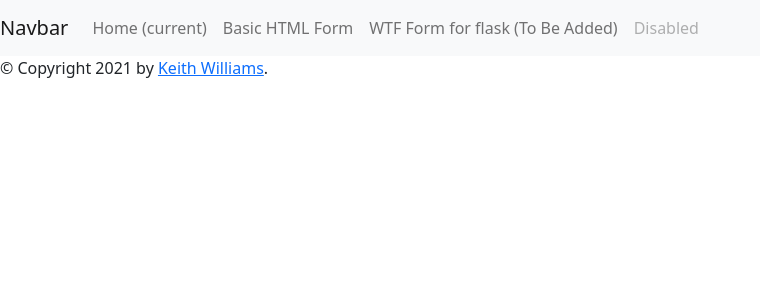
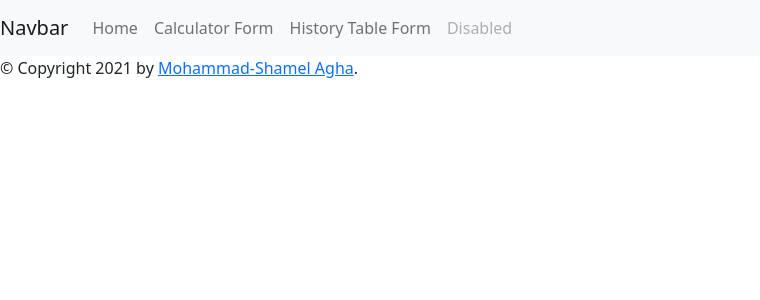
Before and after one commit to Exodo-LS/calculator_v2, a Flask app: template app/templates/base.html in a window 1280 px wide. Shown: the top 300 px of the page, without its empty margins (0-760 px from the left). Run offline with Flask 2, Linux system fonts and the light colour scheme; the template is opened without the code that fills it, so the values that code supplies are empty; parts of the project's set-up code (start-up, migrations or seed data) failed here and were passed over; some libraries are stand-ins or nearby versions.

Commit message:
Task: Commit Changes

```diff
--- a/app/templates/base.html
+++ b/app/templates/base.html
@@ -25,13 +25,13 @@
     <div class="collapse navbar-collapse" id="navbarNav">
         <ul class="navbar-nav">
             <li class="nav-item active">
-                <a class="nav-link" href="/">Home <span class="sr-only">(current)</span></a>
+                <a class="nav-link" href="/">Home <span class="sr-only"></span></a>
             </li>
             <li class="nav-item">
-                <a class="nav-link" href="/calculator">Basic HTML Form</a>
+                <a class="nav-link" href="/calculator">Calculator Form</a>
             </li>
             <li class="nav-item">
-                <a class="nav-link" href="#">WTF Form for flask (To Be Added)</a>
+                <a class="nav-link" href="#">History Table Form</a>
             </li>
             <li class="nav-item">
                 <a class="nav-link disabled" href="#">Disabled</a>
@@ -42,7 +42,21 @@
 
 
 <div id="content">{% block content %}{% endblock %}</div>
+<div id="container-fluid">
+{% with messages = get_flashed_messages() %}
+  {% if messages %}
+    <ul class=flashes>
+    {% for message in messages %}
+      <li>{{ message }}</li>
+    {% endfor %}
+    </ul>
+  {% endif %}
+{% endwith %}
+{% block body %}{% endblock %}
+</div>
 
+<script src="//code.jquery.com/jquery-1.11.1.min.js"></script>
+	<script type="text/javascript" src="{{ url_for('static', filename='js/bootstrap.min.js') }}"></script>
 <!-- Option 1: Bootstrap Bundle with Popper -->
 <script src="https://cdn.jsdelivr.net/npm/bootstrap@5.1.3/dist/js/bootstrap.bundle.min.js"
         integrity="sha384-ka7Sk0Gln4gmtz2MlQnikT1wXgYsOg+OMhuP+IlRH9sENBO0LRn5q+8nbTov4+1p"
@@ -50,7 +64,7 @@
 
 <div id="footer">
     {% block footer %}
-        &copy; Copyright 2021 by <a href="#">Keith Williams</a>.
+        &copy; Copyright 2021 by <a href="#">Mohammad-Shamel Agha</a>.
     {% endblock %}
 </div>
 </body>
```
